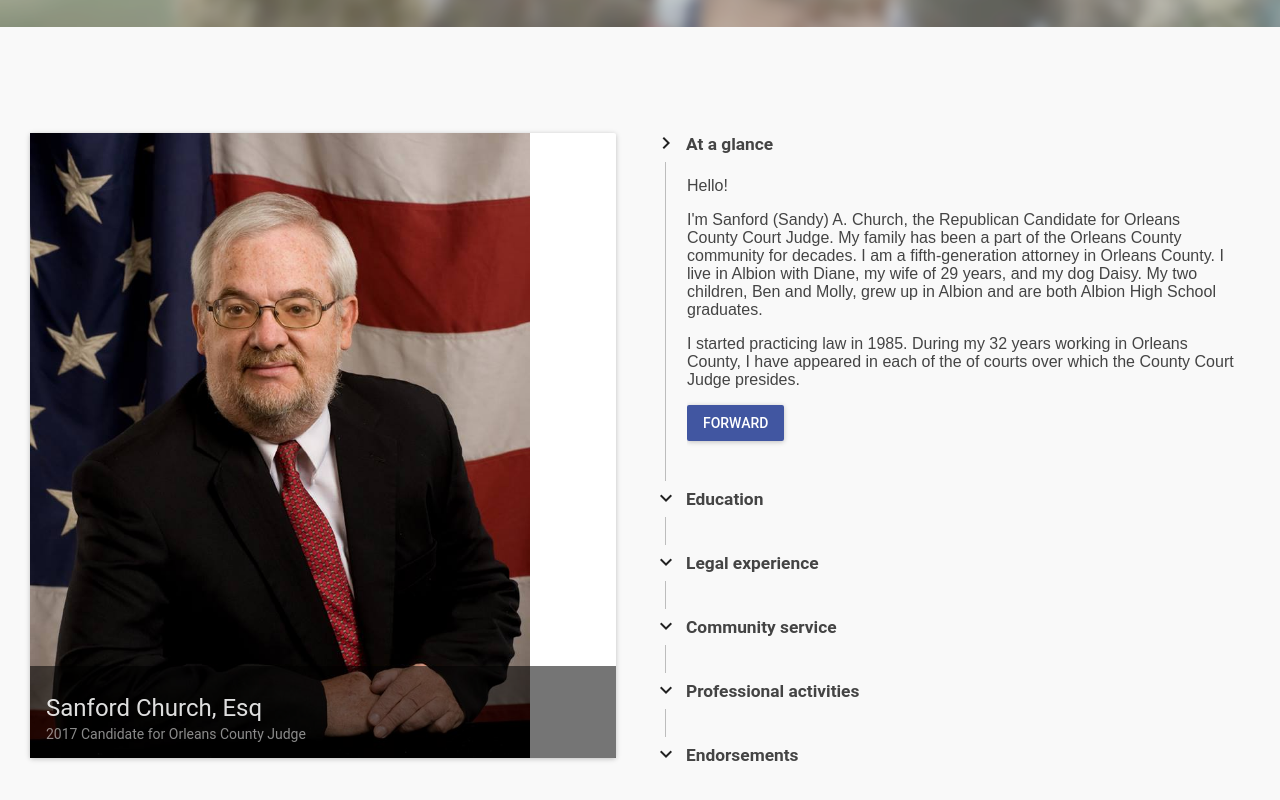
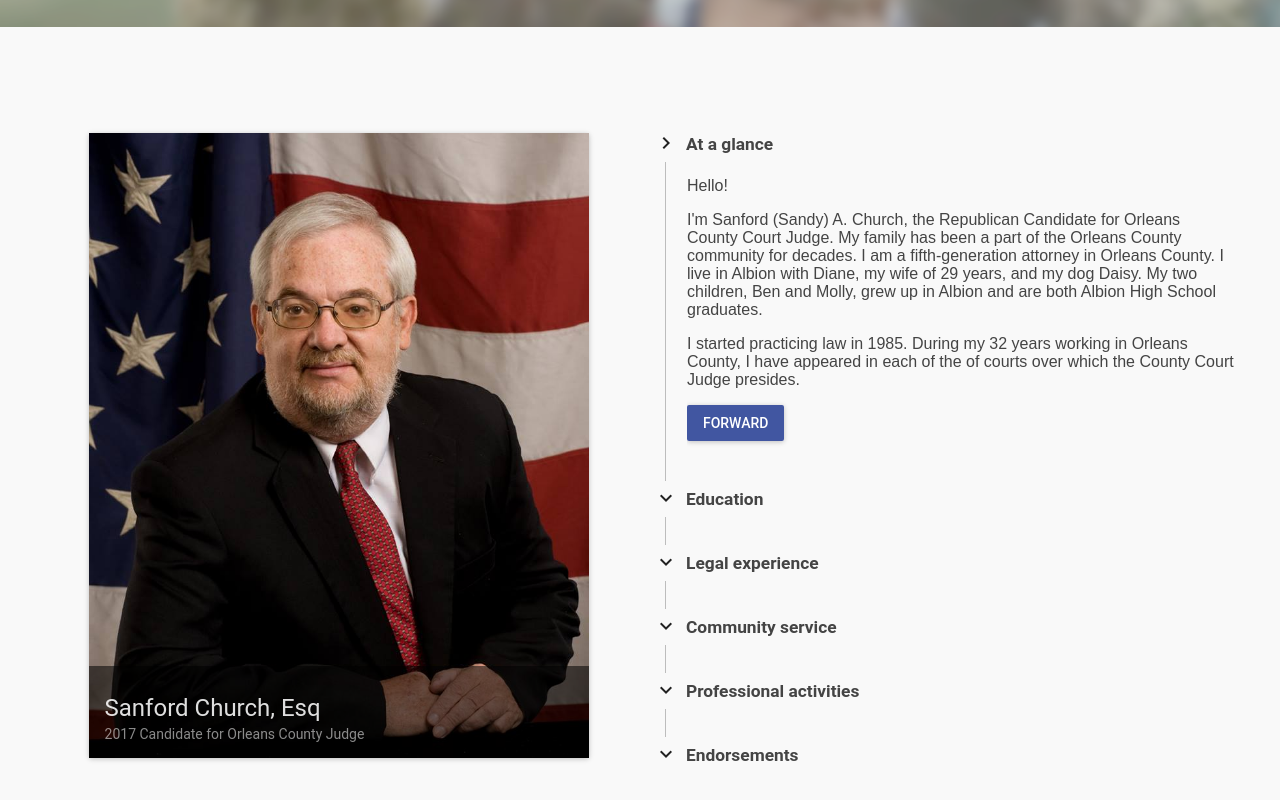
Before and after one commit to ras9841/SC_esq, a React (Create React App) app: page / in a window 1280 px wide. Shown: the part 628-1428 px from the top of the page. Built offline with nearby package versions, Linux system fonts and the light colour scheme.

Commit message:
Card-specific styling based on orientation.

```diff
--- a/src/App.css
+++ b/src/App.css
@@ -5,4 +5,5 @@ body {
   width: 100%;
   background-color: #f9f9f9;
   color: #444;
+  min-height: 1500px;
 }
--- a/src/ImageSection.js
+++ b/src/ImageSection.js
@@ -1,28 +1,32 @@
 import React from 'react';
 import {Card, CardMedia, CardTitle} from 'material-ui/Card';
 
-const pStyle = {
+const pImgStyle = {
   maxHeight: "650px",
   maxWidth: "500px",
   minWidth: "0px"
 };
 
-const lStyle = {
-  marginTop: "8%",
-  marginBottom: "20%"
+
+const lCard = {
+  marginTop: "10%"
+};
+
+const pCard = {
+  marginLeft: "10%",
+  maxWidth: pImgStyle.maxWidth
 }
 
 const ImageSection = (props) => {
   console.log(props.selectedIndex)
   let selectedImage = props.data[props.selectedIndex].image;
   return (
-    <Card>
+    <Card style={selectedImage.orientation === "p" ? pCard : lCard}>
       <CardMedia
         overlay={<CardTitle title={selectedImage.caption} subtitle={selectedImage.subcaption} />}
       >
         <img
           src={selectedImage.src} alt={selectedImage.subcaption}
-          style={selectedImage.orientation === "p" ? pStyle : lStyle}
         />
       </CardMedia>
     </Card>
```
